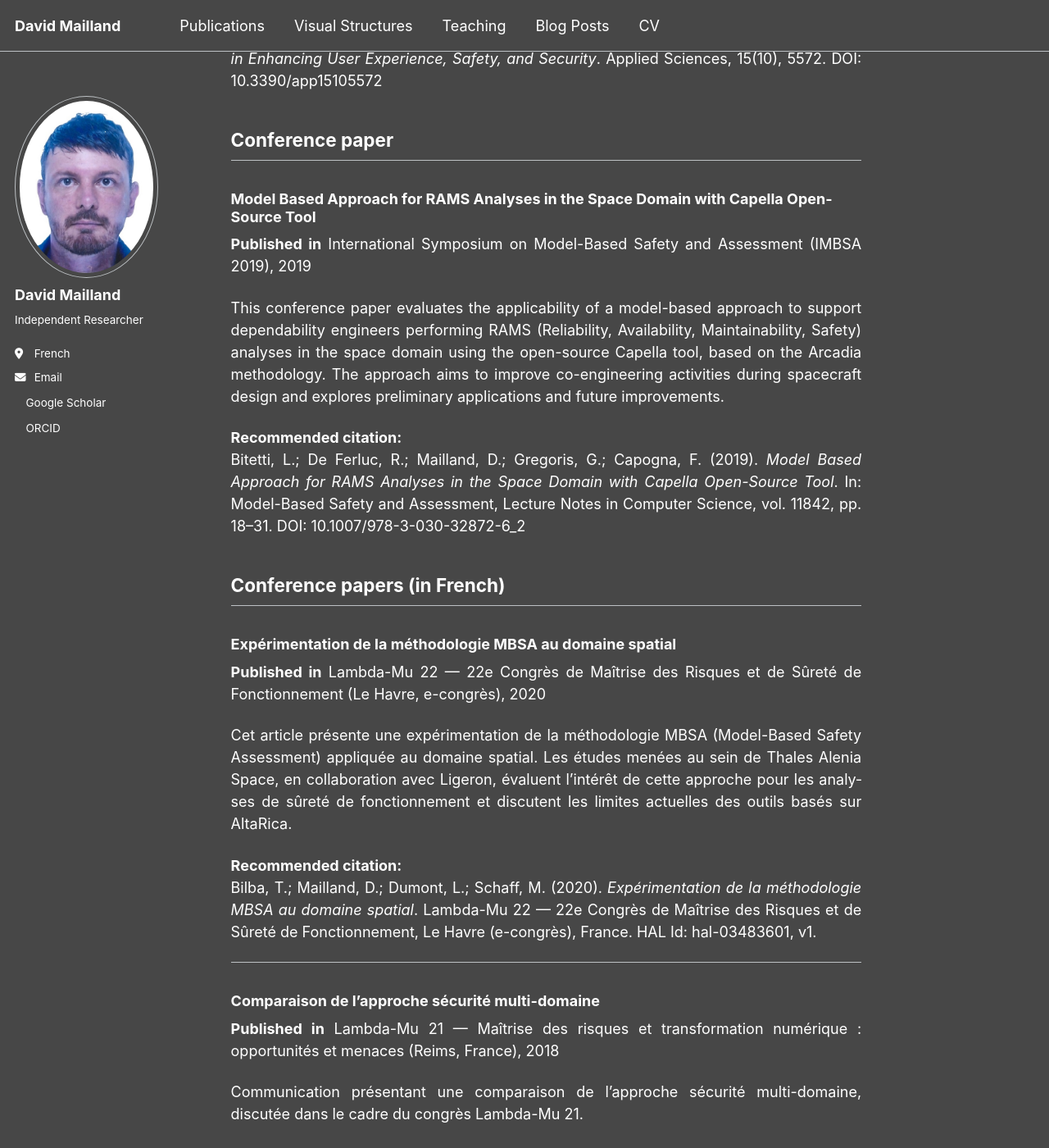
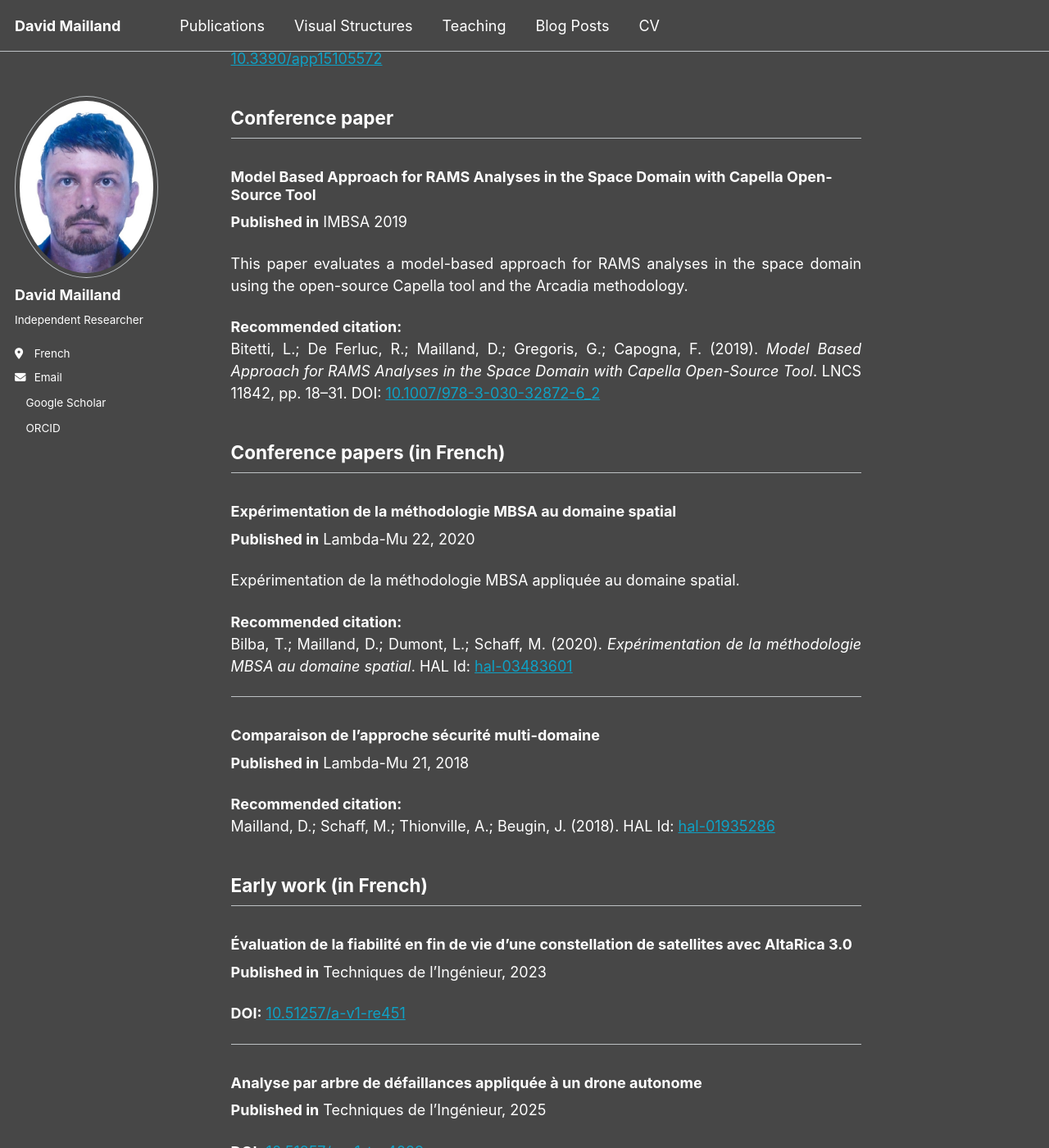
Before and after one commit to davidmailland/davidmailland.github.io, a Jekyll site: the page built from _pages/publications.html, in a window 1280 px wide and 1400 px high, scrolled down 1226 px. Shown: the whole window at 82% size. Built offline with Jekyll 4.4.1, drawn with Linux system fonts in a browser that asks for light colours; some web fonts are replaced; a script bundle is joined from its source files by our own code; library files that are not in the unit come from our copies; a style sheet for code colours, icons or effects is not loaded; some of the changed text lies outside the part shown.

Commit message:
Update publications.html

```diff
--- a/_pages/publications.html
+++ b/_pages/publications.html
@@ -6,7 +6,8 @@ author_profile: true
 ---
 
 <p class="wordwrap">
-  A curated list is presented below. A complete index is available on my Google Scholar profile.
+  A curated list is presented below. A complete index is available on
+  <a href="{{ site.author.googlescholar }}" target="_blank" rel="noopener">my Google Scholar profile</a>.
 </p>
 
 <h2>Selected publications</h2>
@@ -43,112 +54,99 @@ author_profile: true
 <p>
   This narrative review addresses recent developments and future challenges in the design of automotive
   human–machine interfaces (HMIs), with a focus on user experience, safety, and security.
-  It synthesises contemporary research on usability, emerging technologies, and interface design principles
-  to support more intuitive interaction in advanced vehicles.
 </p>
 <p><strong>Recommended citation:</strong><br>
-  Grobelna, I.; Mailland, D.; Horwat, M. (2025). <em>Design of Automotive HMI: New Challenges in Enhancing User Experience, Safety, and Security</em>.
-  Applied Sciences, 15(10), 5572. DOI: 10.3390/app15105572
+  Grobelna, I.; Mailland, D.; Horwat, M. (2025).
+  <em>Design of Automotive HMI: New Challenges in Enhancing User Experience, Safety, and Security</em>.
+  Applied Sciences, 15(10), 5572.
+  DOI:
+  <a href="https://doi.org/10.3390/app15105572" target="_blank" rel="noopener">
+    10.3390/app15105572
+  </a>
 </p>
 
 <h2>Conference paper</h2>
 
 <h3>Model Based Approach for RAMS Analyses in the Space Domain with Capella Open-Source Tool</h3>
-<p><strong>Published in</strong> International Symposium on Model-Based Safety and Assessment (IMBSA 2019), 2019</p>
+<p><strong>Published in</strong> IMBSA 2019</p>
 <p>
-  This conference paper evaluates the applicability of a model-based approach to support dependability engineers
-  performing RAMS (Reliability, Availability, Maintainability, Safety) analyses in the space domain using the open-source
-  Capella tool, based on the Arcadia methodology. The approach aims to improve co-engineering activities during spacecraft design
-  and explores preliminary applications and future improvements.
+  This paper evaluates a model-based approach for RAMS analyses in the space domain using the open-source
+  Capella tool and the Arcadia methodology.
 </p>
 <p><strong>Recommended citation:</strong><br>
   Bitetti, L.; De Ferluc, R.; Mailland, D.; Gregoris, G.; Capogna, F. (2019).
   <em>Model Based Approach for RAMS Analyses in the Space Domain with Capella Open-Source Tool</em>.
-  In: Model-Based Safety and Assessment, Lecture Notes in Computer Science, vol. 11842, pp. 18–31.
-  DOI: 10.1007/978-3-030-32872-6_2
+  LNCS 11842, pp. 18–31.
+  DOI:
+  <a href="https://doi.org/10.1007/978-3-030-32872-6_2" target="_blank" rel="noopener">
+    10.1007/978-3-030-32872-6_2
+  </a>
 </p>
 
 <h2>Conference papers (in French)</h2>
 
 <h3>Expérimentation de la méthodologie MBSA au domaine spatial</h3>
-<p><strong>Published in</strong> Lambda-Mu 22 — 22e Congrès de Maîtrise des Risques et de Sûreté de Fonctionnement (Le Havre, e-congrès), 2020</p>
+<p><strong>Published in</strong> Lambda-Mu 22, 2020</p>
 <p>
-  Cet article présente une expérimentation de la méthodologie MBSA (Model-Based Safety Assessment) appliquée au domaine spatial.
-  Les études menées au sein de Thales Alenia Space, en collaboration avec Ligeron, évaluent l’intérêt de cette approche pour les analyses
-  de sûreté de fonctionnement et discutent les limites actuelles des outils basés sur AltaRica.
+  Expérimentation de la méthodologie MBSA appliquée au domaine spatial.
 </p>
 <p><strong>Recommended citation:</strong><br>
   Bilba, T.; Mailland, D.; Dumont, L.; Schaff, M. (2020).
   <em>Expérimentation de la méthodologie MBSA au domaine spatial</em>.
-  Lambda-Mu 22 — 22e Congrès de Maîtrise des Risques et de Sûreté de Fonctionnement, Le Havre (e-congrès), France.
-  HAL Id: hal-03483601, v1.
+  HAL Id:
+  <a href="https://hal.science/hal-03483601" target="_blank" rel="noopener">
+    hal-03483601
+  </a>
 </p>
 
 <hr>
 
 <h3>Comparaison de l’approche sécurité multi-domaine</h3>
-<p><strong>Published in</strong> Lambda-Mu 21 — Maîtrise des risques et transformation numérique : opportunités et menaces (Reims, France), 2018</p>
-<p>
-  Communication présentant une comparaison de l’approche sécurité multi-domaine, discutée dans le cadre du congrès Lambda-Mu 21.
-</p>
+<p><strong>Published in</strong> Lambda-Mu 21, 2018</p>
 <p><strong>Recommended citation:</strong><br>
   Mailland, D.; Schaff, M.; Thionville, A.; Beugin, J. (2018).
-  <em>Comparaison de l'approche sécurité multi-domaine</em>.
-  Lambda-Mu 21, Reims, France. HAL Id: hal-01935286, v1.
+  HAL Id:
+  <a href="https://hal.science/hal-01935286" target="_blank" rel="noopener">
+    hal-01935286
+  </a>
 </p>
 
 <h2>Early work (in French)</h2>
 
 <h3>Évaluation de la fiabilité en fin de vie d’une constellation de satellites avec AltaRica 3.0</h3>
-<p><strong>Published in</strong> Techniques de l’Ingénieur — Recherche et innovation (RE451 v1), 2023</p>
-<p>
-  Approche MBSA pour évaluer la fiabilité et la performance en fin de vie d’une constellation de satellites inspirée d’un cas de référence industriel,
-  dans le cadre d’une coopération entre Thales Alenia Space et l’École polytechnique.
-</p>
-<p><strong>Recommended citation:</strong><br>
-  Saint-Georges, B.; Mailland, D. (2023).
-  <em>Évaluation de la fiabilité en fin de vie d’une constellation de satellites avec AltaRica 3.0</em>.
-  Techniques de l’Ingénieur, RE451 v1. DOI: 10.51257/a-v1-re451
+<p><strong>Published in</strong> Techniques de l’Ingénieur, 2023</p>
+<p><strong>DOI:</strong>
+  <a href="https://doi.org/10.51257/a-v1-re451" target="_blank" rel="noopener">
+    10.51257/a-v1-re451
+  </a>
 </p>
 
 <hr>
 
 <h3>Analyse par arbre de défaillances appliquée à un drone autonome</h3>
-<p><strong>Published in</strong> Techniques de l’Ingénieur — Aéronef en vol et transport aérien (TRP4029 v1), 2025</p>
-<p>
-  Étude pédagogique d’une FTA appliquée à un drone autonome simplifié : description fonctionnelle, construction de l’arbre, coupes minimales,
-  recommandations d’amélioration et estimation de probabilité de défaillance par approximation linéaire.
-</p>
-<p><strong>Recommended citation:</strong><br>
-  Mailland, D. (2025).
-  <em>Analyse par arbre de défaillances appliquée à un drone autonome</em>.
-  Techniques de l’Ingénieur, TRP4029 v1. DOI: 10.51257/a-v1-trp4029
+<p><strong>Published in</strong> Techniques de l’Ingénieur, 2025</p>
+<p><strong>DOI:</strong>
+  <a href="https://doi.org/10.51257/a-v1-trp4029" target="_blank" rel="noopener">
+    10.51257/a-v1-trp4029
+  </a>
 </p>
 
 <hr>
 
 <h3>Expérimentation de la méthodologie MBSA par le langage AltaRica</h3>
-<p><strong>Published in</strong> Techniques de l’Ingénieur — Sécurité des systèmes industriels (SE8260 v1), 2022</p>
-<p>
-  Évaluation de la méthodologie MBSA via AltaRica 3.0 pour la modélisation de propagations de défaillances, appliquée à deux centres de contrôle sol
-  d’un système spatial, avec discussion des tests et pistes d’amélioration.
-</p>
-<p><strong>Recommended citation:</strong><br>
-  Sammut, P.; Mailland, D. (2022).
-  <em>Expérimentation de la méthodologie MBSA par le langage AltaRica</em>.
-  Techniques de l’Ingénieur, SE8260 v1. DOI: 10.51257/a-v1-se8260
+<p><strong>Published in</strong> Techniques de l’Ingénieur, 2022</p>
+<p><strong>DOI:</strong>
+  <a href="https://doi.org/10.51257/a-v1-se8260" target="_blank" rel="noopener">
+    10.51257/a-v1-se8260
+  </a>
 </p>
 
 <hr>
 
 <h3>Modélisation des pannes d’une antenne active et modifications d’architecture</h3>
-<p><strong>Published in</strong> Techniques de l’Ingénieur — Sécurité des systèmes industriels (SE1221 v1), 2021</p>
-<p>
-  Étude MBSA de la propagation de pannes dans une antenne active à l’aide de MissRdP (réseaux de Petri) et d’AltaRica 3.0,
-  avec comparaison de la flexibilité des outils pour des modifications rapides d’architecture.
+<p><strong>Published in</strong> Techniques de l’Ingénieur, 2021</p>
+<p><strong>DOI:</strong>
+  <a href="https://doi.org/10.51257/a-v1-se1221" target="_blank" rel="noopener">
+    10.51257/a-v1-se1221
+  </a>
 </p>
-<p><strong>Recommended citation:</strong><br>
-  Juan, M.; Mailland, D.; Fifis, N.; Gregoris, G. (2021).
-  <em>Modélisation des pannes d’une antenne active et modifications d’architecture</em>.
-  Techniques de l’Ingénieur, SE1221 v1. DOI: 10.51257/a-v1-se1221
-</p>
```
Also changed, not shown: other parts of _pages/publications.html (+16 -6 lines).
